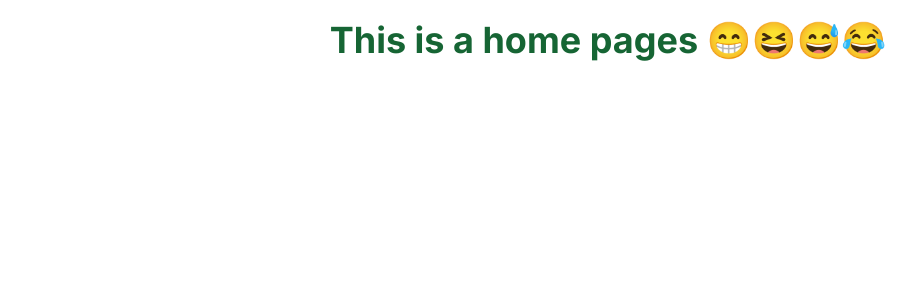
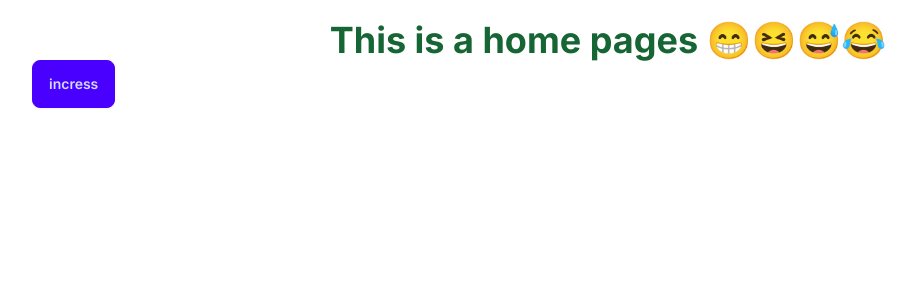
Before and after one commit to shaikot07/my-first-next-js-app-for-learning, a Next.js app: page / in a window 1280 px wide. Shown: the top 300 px of the page, without its empty margins (32-948 px from the left). Built offline with nearby package versions, Linux system fonts and the light colour scheme.

Commit message:
install daisyui and added plugins requre in tailwind.config file

```diff
--- a/src/app/page.js
+++ b/src/app/page.js
@@ -4,6 +4,7 @@ export default function Home() {
   return (
     <div className="max-w-6xl mx-auto h-1/2 mt-5">
       <h1 className="text-4xl text-green-800 font-bold text-center">This is a home pages 😁😆😅😂 </h1>
+      <button className="btn btn-primary">incress</button>
     </div>
   );
 }
--- a/tailwind.config.js
+++ b/tailwind.config.js
@@ -14,5 +14,7 @@ module.exports = {
       },
     },
   },
-  plugins: [],
+  plugins: [
+    require('daisyui'),
+  ],
 };
```
Also changed, not shown: package.json (+6 -5 lines), 1 other file (tests, documents, lock files or other folders).
